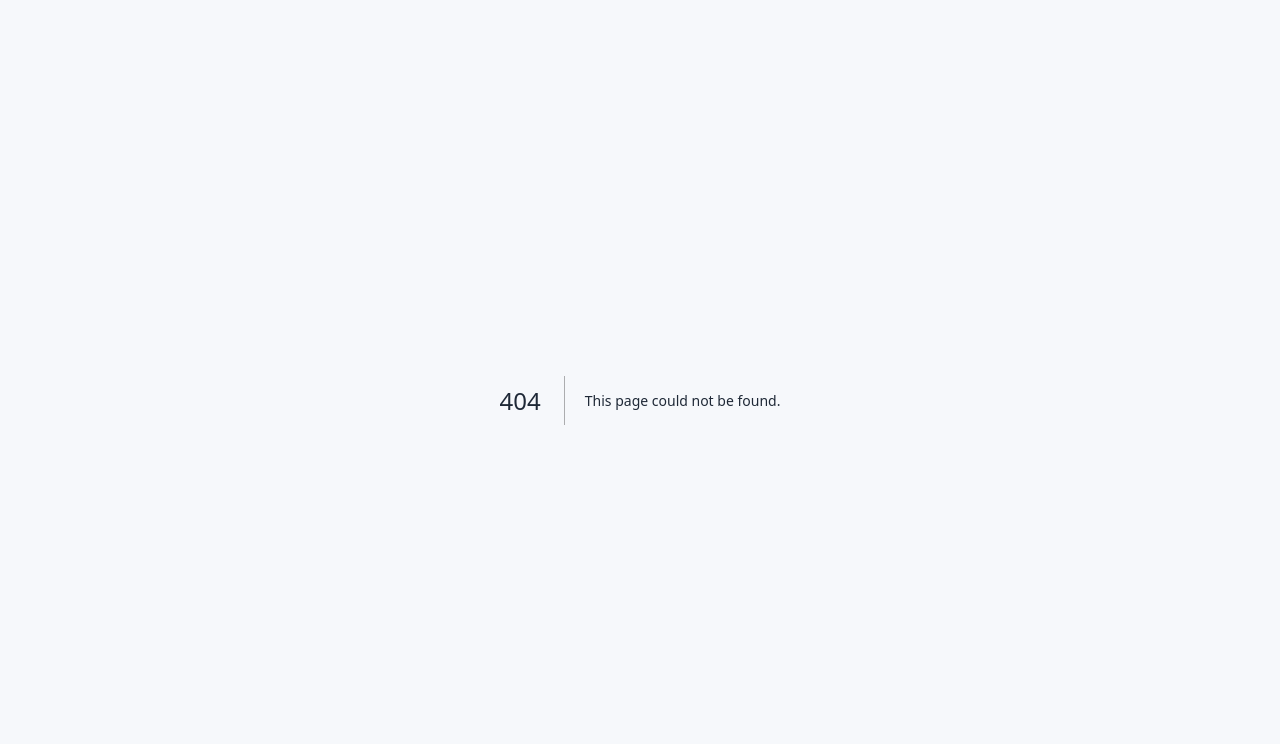
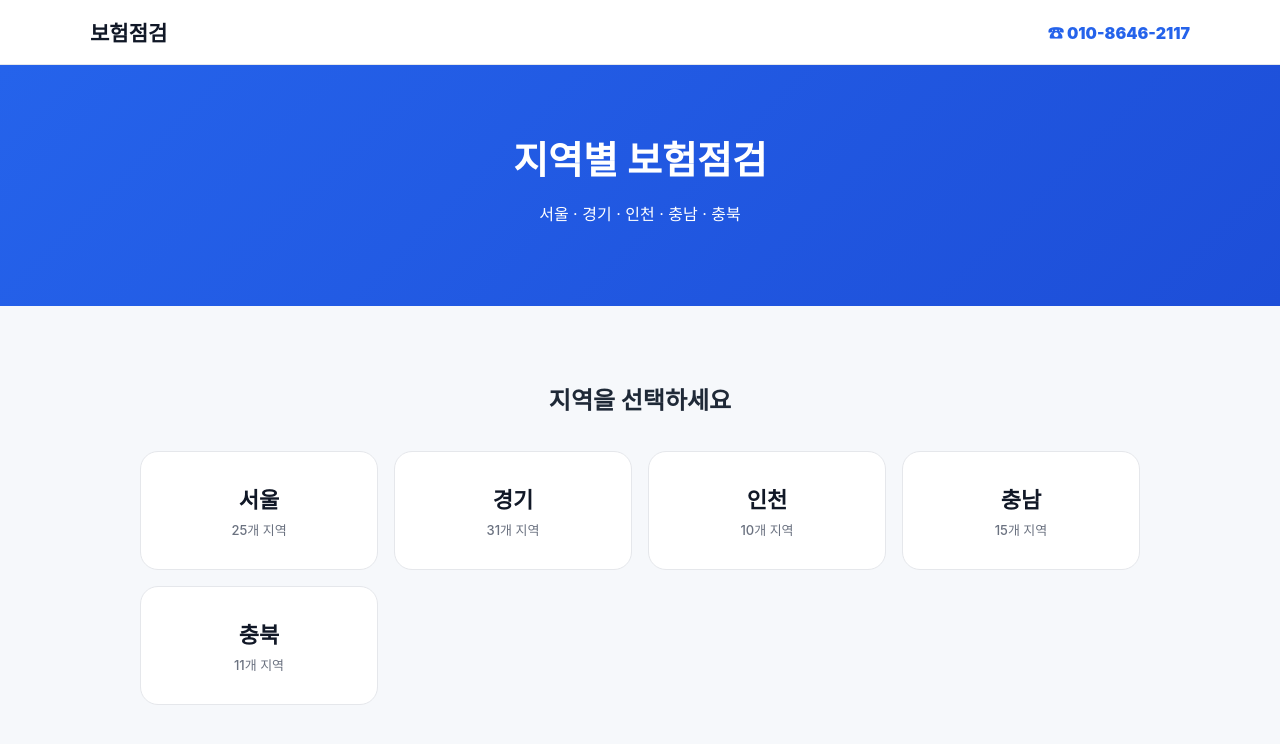
Before and after one commit to dytjq4890-ux/my-homepage, a Next.js app: page /region in a window 1280 px wide. Before the commit this address had no page. Shown: the top 744 px of the page. Built offline with nearby package versions, Linux system fonts and the light colour scheme.

Commit message:
Create page.tsx

```diff
--- /dev/null
+++ b/app/region/page.tsx
@@ -0,0 +1,218 @@
+import Link from "next/link";
+
+import {
+  PHONE_DISPLAY,
+  PHONE_LINK,
+  REGION_DATA,
+} from "./data";
+
+export default function RegionPage() {
+  return (
+    <>
+      <header
+        style={{
+          background:
+            "#ffffff",
+
+          borderBottom:
+            "1px solid #e5e7eb",
+        }}
+      >
+        <div
+          style={{
+            maxWidth:
+              "1100px",
+
+            margin:
+              "0 auto",
+
+            padding:
+              "17px 20px",
+
+            display:
+              "flex",
+
+            justifyContent:
+              "space-between",
+
+            alignItems:
+              "center",
+          }}
+        >
+          <Link
+            href="/"
+            style={{
+              color:
+                "#111827",
+
+              textDecoration:
+                "none",
+
+              fontWeight:
+                900,
+
+              fontSize:
+                "21px",
+            }}
+          >
+            보험점검
+          </Link>
+
+          <a
+            href={PHONE_LINK}
+            style={{
+              color:
+                "#2563eb",
+
+              textDecoration:
+                "none",
+
+              fontWeight:
+                900,
+            }}
+          >
+            ☎ {PHONE_DISPLAY}
+          </a>
+        </div>
+      </header>
+
+      <section
+        style={{
+          padding:
+            "65px 20px",
+
+          background:
+            "linear-gradient(135deg,#2563eb,#1d4ed8)",
+
+          color:
+            "#ffffff",
+
+          textAlign:
+            "center",
+        }}
+      >
+        <h1
+          style={{
+            fontSize:
+              "38px",
+
+            margin:
+              "0 0 12px",
+          }}
+        >
+          지역별 보험점검
+        </h1>
+
+        <p>
+          서울 · 경기 · 인천 ·
+          충남 · 충북
+        </p>
+      </section>
+
+      <main
+        style={{
+          maxWidth:
+            "1000px",
+
+          margin:
+            "0 auto",
+
+          padding:
+            "55px 20px",
+        }}
+      >
+        <h2
+          style={{
+            textAlign:
+              "center",
+
+            marginBottom:
+              "35px",
+          }}
+        >
+          지역을 선택하세요
+        </h2>
+
+        <div
+          style={{
+            display:
+              "grid",
+
+            gridTemplateColumns:
+              "repeat(auto-fit,minmax(190px,1fr))",
+
+            gap:
+              "16px",
+          }}
+        >
+          {Object.entries(
+            REGION_DATA
+          ).map(
+            ([slug, region]) => (
+              <Link
+                key={slug}
+                href={`/region/${slug}`}
+                style={{
+                  padding:
+                    "30px 15px",
+
+                  background:
+                    "#ffffff",
+
+                  border:
+                    "1px solid #e5e7eb",
+
+                  borderRadius:
+                    "18px",
+
+                  textAlign:
+                    "center",
+
+                  color:
+                    "#111827",
+
+                  textDecoration:
+                    "none",
+
+                  fontWeight:
+                    900,
+
+                  fontSize:
+                    "22px",
+                }}
+              >
+                {region.name}
+
+                <span
+                  style={{
+                    display:
+                      "block",
+
+                    marginTop:
+                      "6px",
+
+                    color:
+                      "#6b7280",
+
+                    fontSize:
+                      "13px",
+
+                    fontWeight:
+                      500,
+                  }}
+                >
+                  {
+                    Object.keys(
+                      region.districts
+                    ).length
+                  }
+                  개 지역
+                </span>
+              </Link>
+            )
+          )}
+        </div>
+      </main>
+    </>
+  );
+}
```
